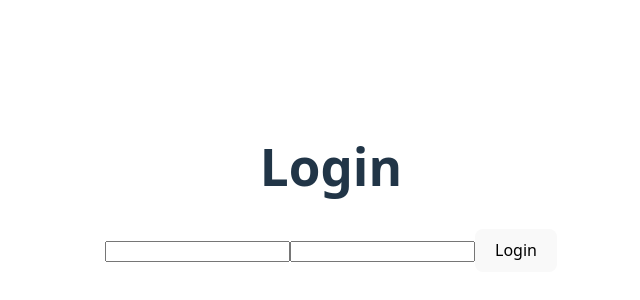
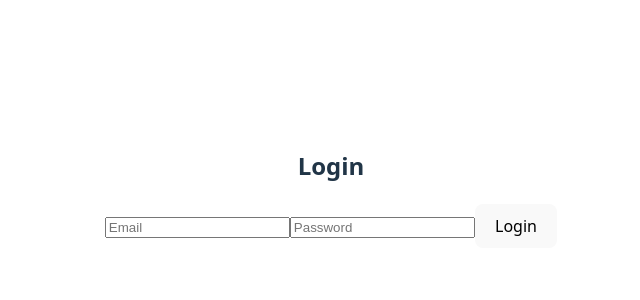
Before and after one commit to Akilach01/Fitsense-FN_RAD, a React (Vite) app: page /login in a window 1280 px wide. Shown: the part 212-512 px from the top of the page, without its empty margins (309-949 px from the left). Built offline with nearby package versions, Linux system fonts and the light colour scheme.

Commit message:
updating styles in login form

```diff
--- a/src/pages/login.tsx
+++ b/src/pages/login.tsx
@@ -32,11 +32,28 @@ navigate("/home");
 };
 
 return(
-    <div className="p-8">
-      <h1>Login</h1>
-      <input value={email} onChange={(e) => setEmail(e.target.value)} />
-      <input value={password} onChange={(e) => setPassword(e.target.value)} />
-      <button onClick={handleLogin}>Login</button>
-    </div>
+    <div className="flex justify-center items-center h-screen">
+    <form className="bg-white p-6 rounded shadow w-80">
+      <h2 className="text-xl font-bold mb-4 text-center">Login</h2>
+
+        <input
+        type="email"
+        placeholder="Email"
+        value={email}
+        onChange={(e) => setEmail(e.target.value)}
+      />
+
+      <input
+        type="password"
+        placeholder="Password"
+        value={password}
+        onChange={(e) => setPassword(e.target.value)}
+      />
+
+        <button onClick={handleLogin} className="w-full">
+        Login
+      </button>
+    </form>
+  </div>
 );
 }
```
